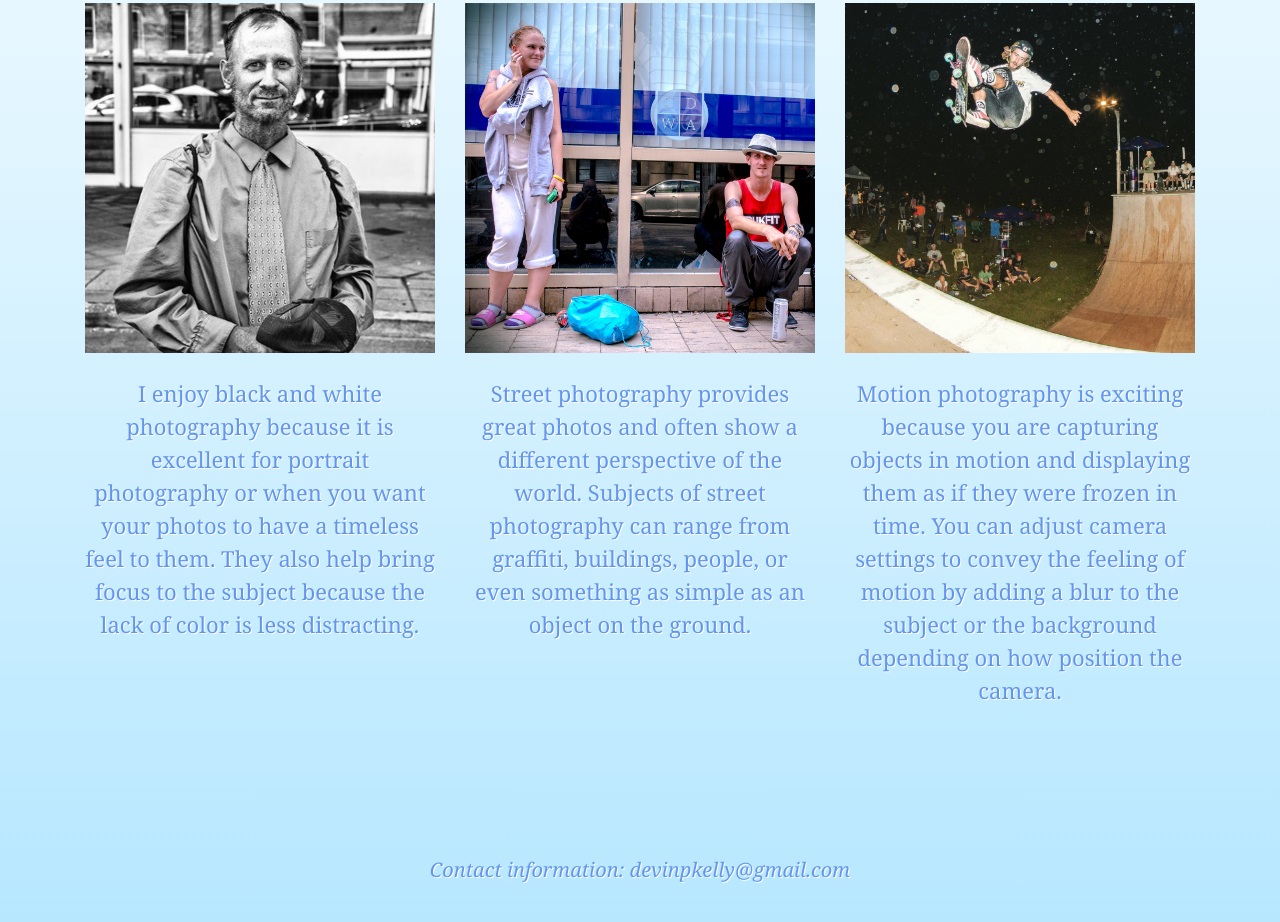
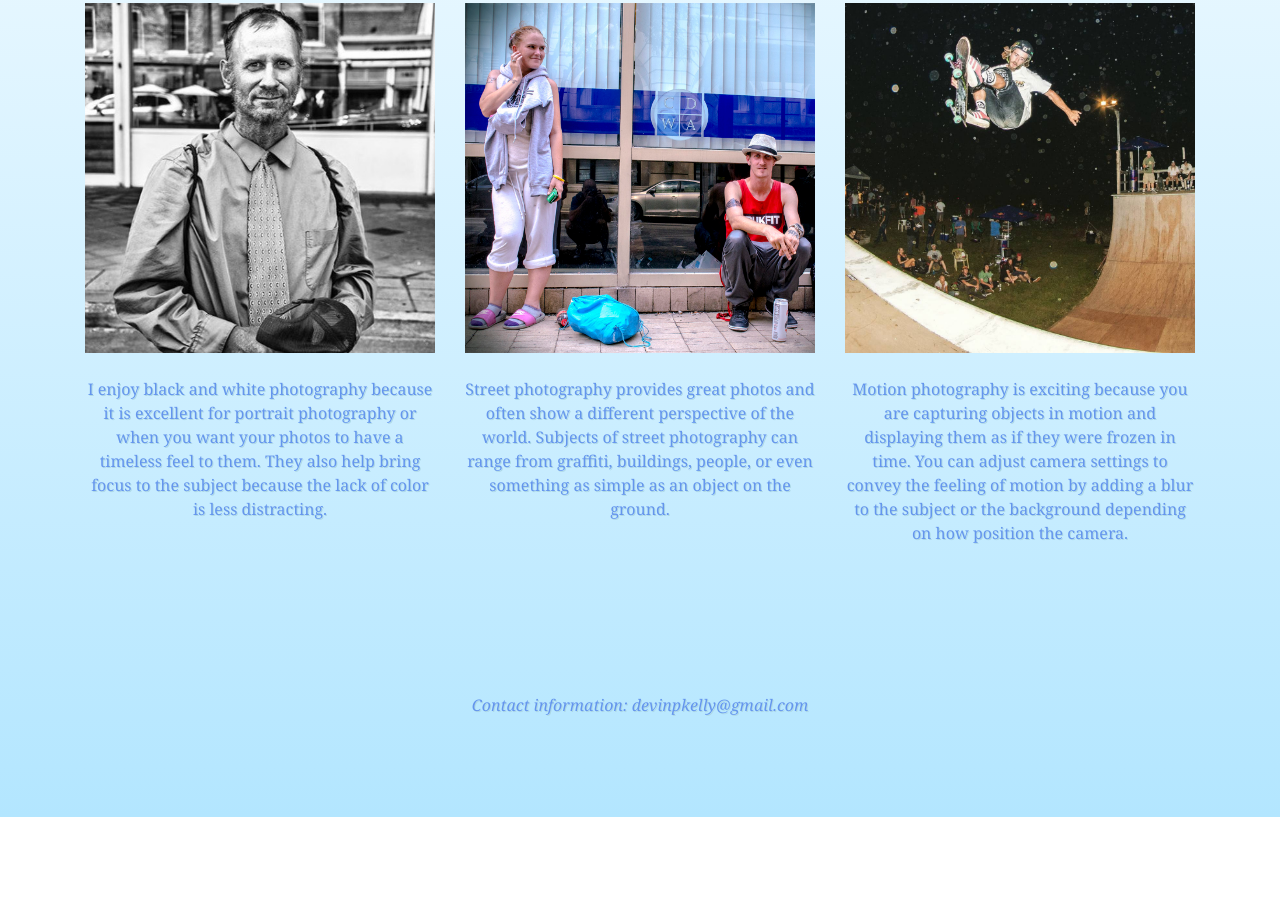
Before and after one commit to devinpkelly/FEWD_Proj, a plain HTML site: page index.html in a window 1280 px wide. Shown: the part 436-1358 px from the top of the page. After the commit the page ends 1253 px from the top, so only its background shows below. Drawn offline with nearby package versions, Linux system fonts and the light colour scheme.

Commit message:
edited some CSS selectors, corrected some text on index.html

```diff
--- a/css/style.css
+++ b/css/style.css
@@ -25,7 +25,6 @@ p {
   font-family: georgia;
   color: cornflowerblue;
   margin-bottom: 100px;
-  text-shadow: 1px 1px white;
 }
 
 /*puts navbar inline with header*/
@@ -47,12 +46,14 @@ a:hover {
 }
 
 .email {
-  font-family: georgia;
-  font-size:20px;
-}
+  font: courier;
+  font-size:16px;
+  text-shadow: 1px 1px lightblue;
+  }
 
 .custom {
   font-family: georgia;
-  font-size:22px;
+  font-size:16px;
   color:cornflowerblue;
+  text-shadow: 1px 1px lightblue;
 }
--- a/index.html
+++ b/index.html
@@ -44,7 +44,8 @@
                   <div onclick="location.href='motion.html';" style="cursor: pointer;">
                      <h4 class="mb-3 col-lg-4">motion</h4>
                      <img alt="Skateboarder Ollie on ramp at farm party" class="mb-4 img-fluid" src="img/mark.jpg">
-                     <p class="custom">Motion photography is exciting because you are capturing objects in motion and displaying them as if they were frozen in time. You can adjust camera settings to convey the feeling of motion by adding a blur to the subject or the background depending on how position the camera.</p>
+                     <div class="custom">
+                       <p class>Motion photography is exciting because you are capturing objects in motion and displaying them as if they were frozen in time. You can adjust camera settings to convey the feeling of motion by adding a blur to the subject or the background depending on how position the camera.</p>
                   </div>
                </div>
             </div>
```
